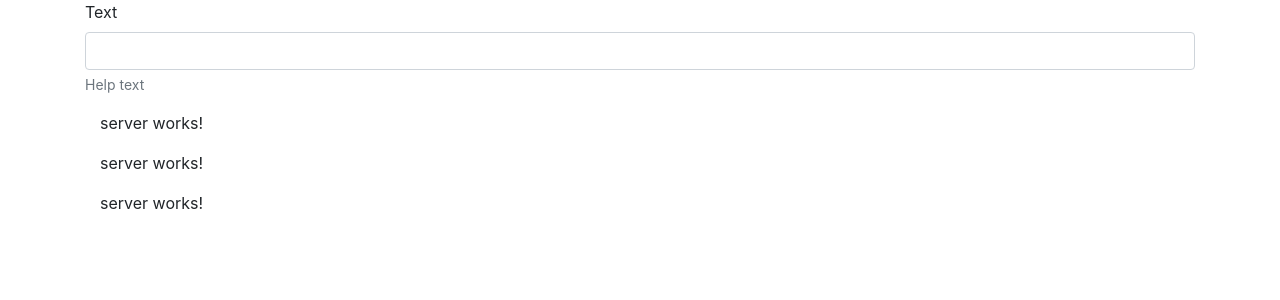
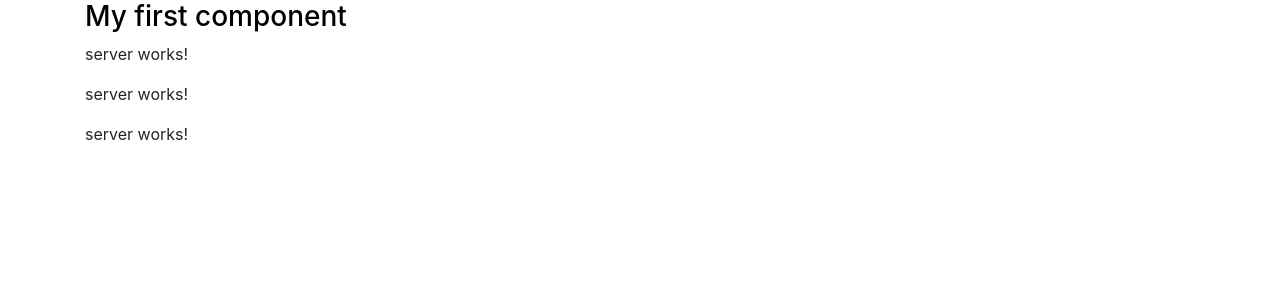
Before and after one commit to klaimir/angular-essentials, an Angular app: page / in a window 1280 px wide. Shown: the top 300 px of the page. Built offline with nearby package versions, Linux system fonts and the light colour scheme.

Commit message:
Working with Component Styles

```diff
--- a/src/app/app.component.css
+++ b/src/app/app.component.css
@@ -0,0 +1,3 @@
+h3 {
+  color: darkblue;
+}
--- a/src/app/app.component.html
+++ b/src/app/app.component.html
@@ -1,19 +1,8 @@
 <div class="container">
   <div class="row">
     <div class="col-12">
-      <div class="form-group">
-        <label for="">Text</label>
-        <input type="text"
-          class="form-control" name="" id="" aria-describedby="helpId" placeholder="">
-        <small id="helpId" class="form-text text-muted">Help text</small>
-      </div>
-    </div>
-  </div>
-  <div class="container">
-    <div class="row">
-      <div class="col-12">
-          <app-servers></app-servers>
-      </div>
+      <h3>My first component</h3>
+      <app-servers></app-servers>
     </div>
   </div>
 </div>
--- a/src/app/app.component.ts
+++ b/src/app/app.component.ts
@@ -3,7 +3,13 @@ import { Component } from '@angular/core';
 @Component({
   selector: 'app-root',
   templateUrl: './app.component.html',
-  styleUrls: ['./app.component.css']
+  styles: [
+    `
+      h3 {
+        color: black;
+      }
+    `,
+  ],
 })
 export class AppComponent {
 
```
Also changed, not shown: 1 other file (tests, documents, lock files or other folders).
